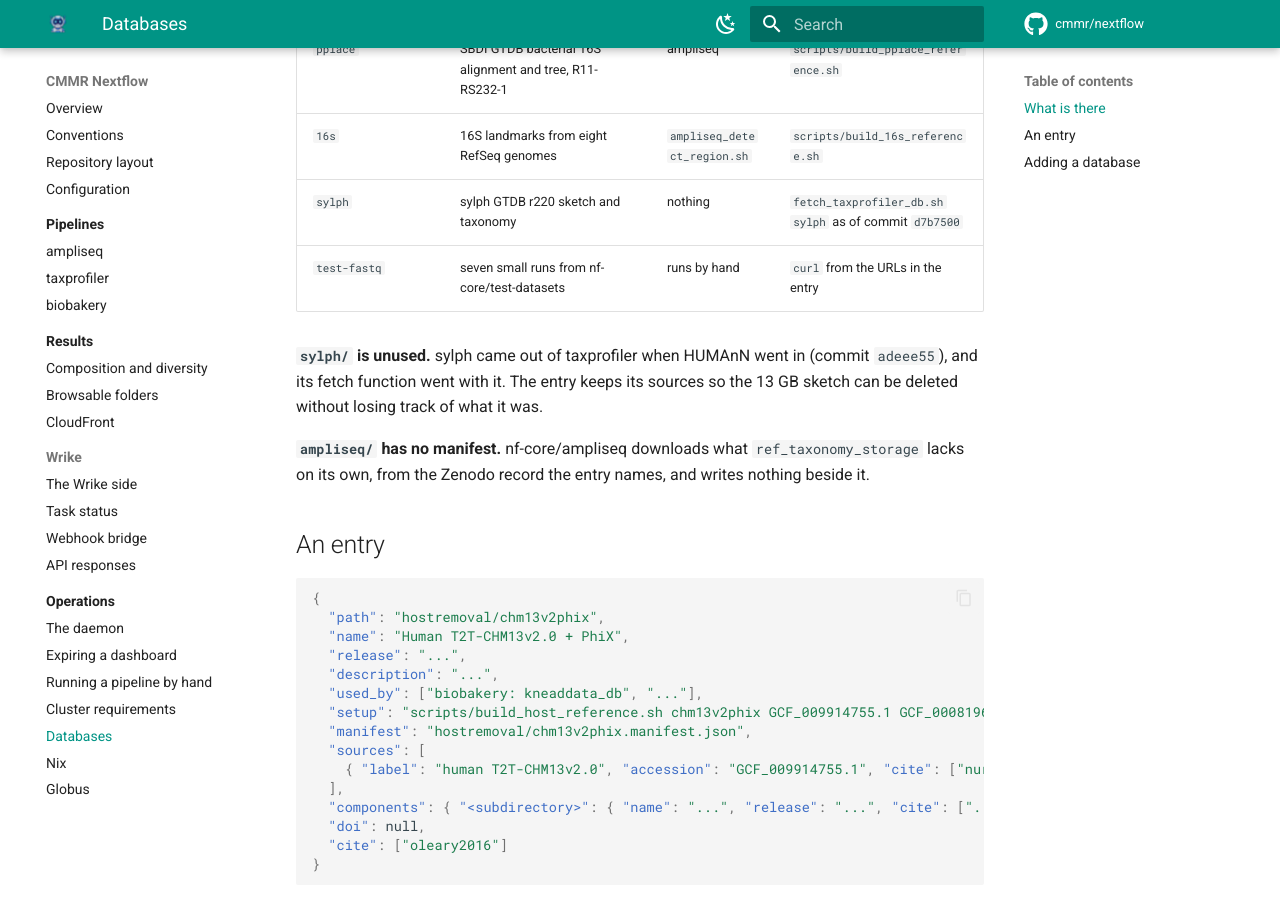
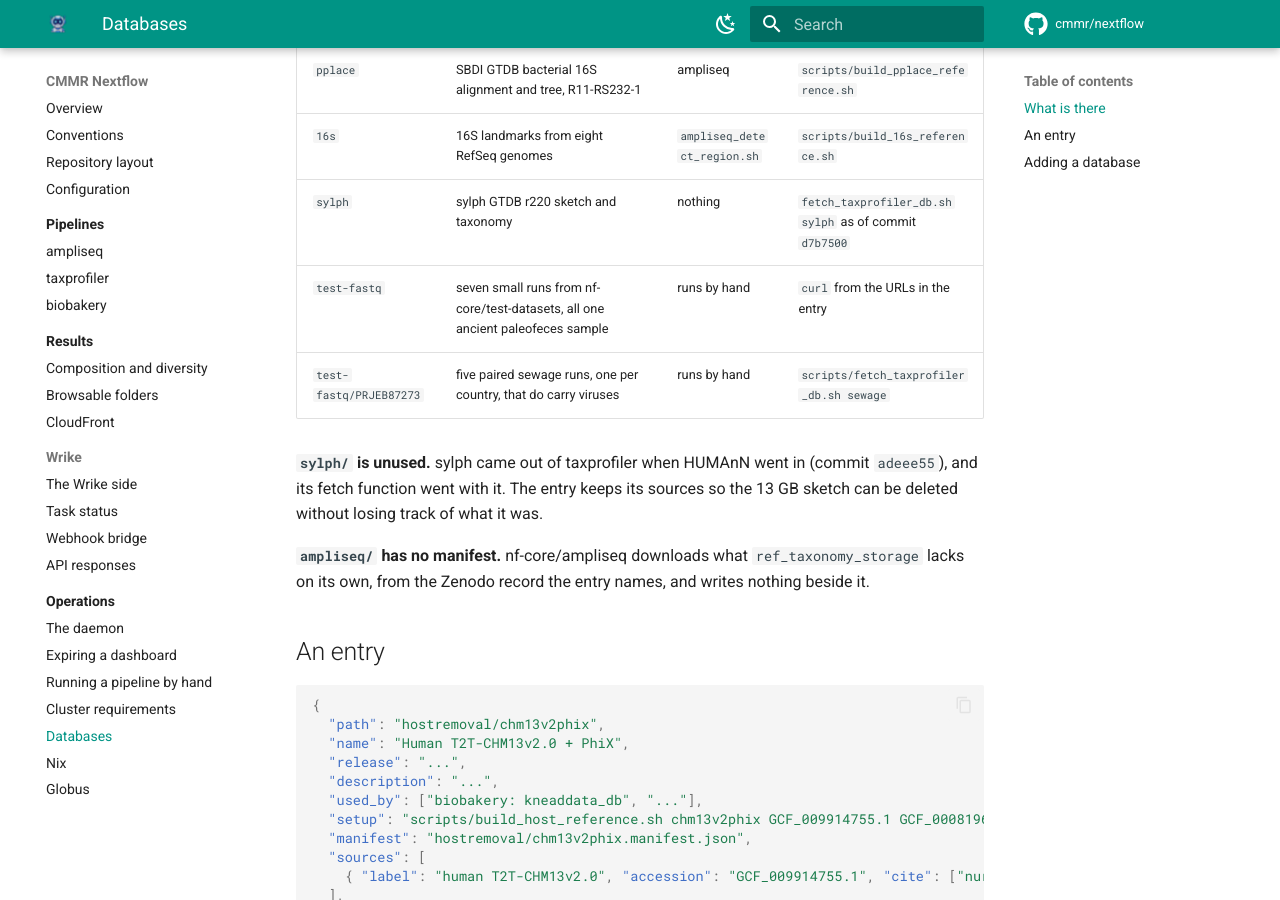
Before and after one commit to cmmr/nextflow, an MkDocs documentation site: the page built from docs/operations/databases.md, in a window 1280 px wide and 900 px high, scrolled down 1313 px. Built offline with MkDocs 1.6.1 and Material for MkDocs 9.7.7, drawn with Linux system fonts in a browser that asks for light colours; comment, search, counter and statistics services are not loaded.

Commit message:
pull wastewater samples

```diff
--- a/docs/operations/databases.md
+++ b/docs/operations/databases.md
@@ -30,7 +30,8 @@ Those manifests are the provenance of one copy on one disk.
 | `pplace` | SBDI GTDB bacterial 16S alignment and tree, R11-RS232-1 | ampliseq | `scripts/build_pplace_reference.sh` |
 | `16s` | 16S landmarks from eight RefSeq genomes | `ampliseq_detect_region.sh` | `scripts/build_16s_reference.sh` |
 | `sylph` | sylph GTDB r220 sketch and taxonomy | nothing | `fetch_taxprofiler_db.sh sylph` as of commit `d7b7500` |
-| `test-fastq` | seven small runs from nf-core/test-datasets | runs by hand | `curl` from the URLs in the entry |
+| `test-fastq` | seven small runs from nf-core/test-datasets, all one ancient paleofeces sample | runs by hand | `curl` from the URLs in the entry |
+| `test-fastq/PRJEB87273` | five paired sewage runs, one per country, that do carry viruses | runs by hand | `scripts/fetch_taxprofiler_db.sh sewage` |
 
 **`sylph/` is unused.** sylph came out of taxprofiler when HUMAnN went in
 (commit `adeee55`), and its fetch function went with it. The entry keeps its
```
Also changed, not shown: 2 other files.
